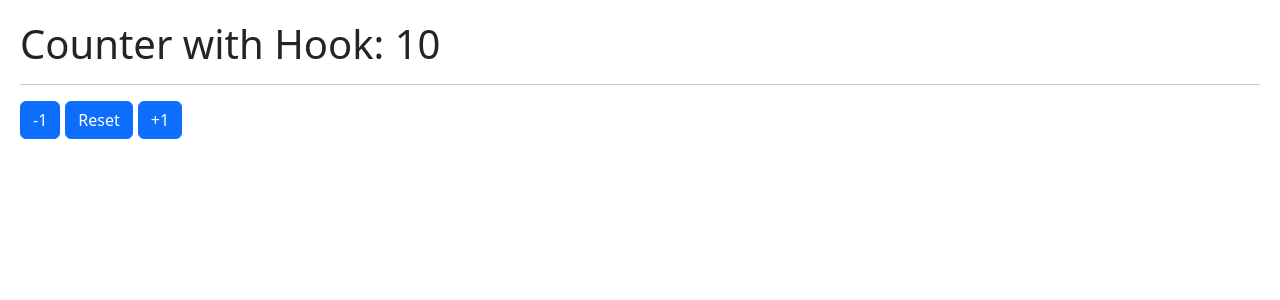
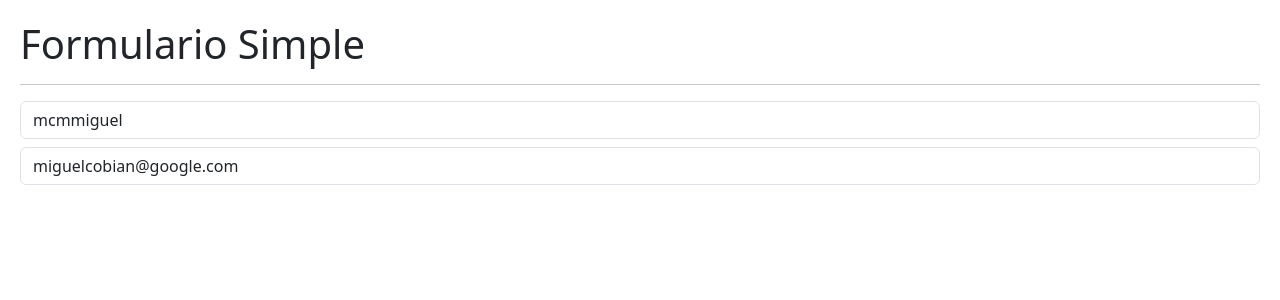
Before and after one commit to mcmmiguel/hooksApp-ReactFH, a React (Vite) app: page / in a window 1280 px wide. Shown: the top 300 px of the page. Built offline with nearby package versions, Linux system fonts and the light colour scheme.

Commit message:
SimpleForm created

```diff
--- /dev/null
+++ b/src/02-useEffect/SimpleForm.jsx
@@ -0,0 +1,50 @@
+import { useEffect, useState } from "react"
+
+
+export const SimpleForm = () => {
+
+    const [formState, setFormState] = useState({
+        username: 'mcmmiguel',
+        email: 'miguelcobian@google.com'
+    });
+
+    const { username, email } = formState;
+
+    const onInputChange = ({ target }) => {
+        const { name, value } = target;
+        setFormState({
+            ...formState,
+            [name]: value,
+        });
+    };
+
+    useEffect(() => {
+        console.log('USEEFFECT');
+    }, [])
+
+    return (
+        <>
+            <h1>Formulario Simple</h1>
+
+            <hr />
+
+            <input
+                type="text"
+                className="form-control"
+                placeholder="Username"
+                name="username"
+                value={username}
+                onChange={onInputChange}
+            />
+
+            <input
+                type="email"
+                className="form-control mt-2"
+                placeholder="miguel@google.com"
+                name="email"
+                value={email}
+                onChange={onInputChange}
+            />
+        </>
+    )
+}
--- a/src/main.jsx
+++ b/src/main.jsx
@@ -1,12 +1,13 @@
 import React from 'react'
 import ReactDOM from 'react-dom/client'
 import './index.css'
-import { HooksApp } from './HooksApp'
-import { CounterApp } from './01-useState/CounterApp'
-import { CounterWithCustomHook } from './01-useState/CounterWithCustomHook'
+// import { HooksApp } from './HooksApp'
+// import { CounterApp } from './01-useState/CounterApp'
+// import { CounterWithCustomHook } from './01-useState/CounterWithCustomHook'
+import { SimpleForm } from './02-useEffect/SimpleForm'
 
 ReactDOM.createRoot(document.getElementById('root')).render(
   <React.StrictMode>
-    <CounterWithCustomHook />
+    <SimpleForm />
   </React.StrictMode>,
 )
```
